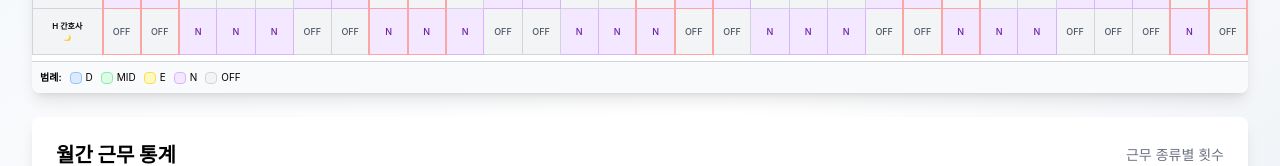
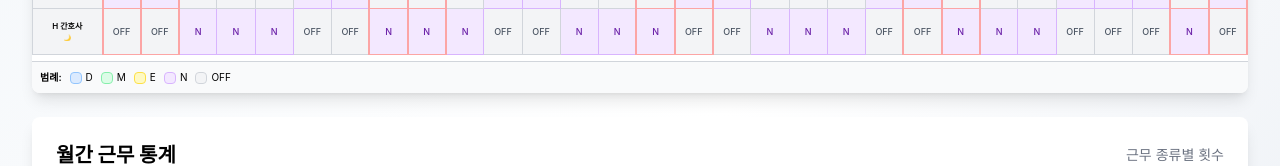
Before and after one commit to postpr0727-ship-it/VL_RN-SHEET, a React (Vite) app: page / in a window 1280 px wide. Shown: the part 609-775 px from the top of the page. Built offline with nearby package versions, Linux system fonts and the light colour scheme.

Commit message:
작업 내용 요약

```diff
--- a/src/components/Calendar.tsx
+++ b/src/components/Calendar.tsx
@@ -20,7 +20,7 @@ const DAY_NAMES = ["일", "월", "화", "수", "목", "금", "토"];
 
 const SHIFT_LABELS: Record<ShiftType, string> = {
   DAY: "D",
-  "MID-DAY": "MID",
+  "MID-DAY": "M",
   EVENING: "E",
   NIGHT: "N",
   OFF: "OFF",
--- a/src/components/ScheduleTable.tsx
+++ b/src/components/ScheduleTable.tsx
@@ -15,7 +15,7 @@ interface ScheduleTableProps {
 const SHIFT_OPTIONS: ShiftType[] = ["DAY", "MID-DAY", "EVENING", "NIGHT", "OFF"];
 const SHIFT_LABELS: Record<ShiftType, string> = {
   DAY: "D",
-  "MID-DAY": "MID",
+  "MID-DAY": "M",
   EVENING: "E",
   NIGHT: "N",
   OFF: "OFF",
--- a/src/utils/excelExporter.ts
+++ b/src/utils/excelExporter.ts
@@ -4,7 +4,7 @@ import { NURSE_IDS } from '../constants/nurses';
 
 const SHIFT_LABELS: Record<ShiftType, string> = {
   DAY: "D",
-  "MID-DAY": "MID",
+  "MID-DAY": "M",
   EVENING: "E",
   NIGHT: "N",
   OFF: "OFF",
```
